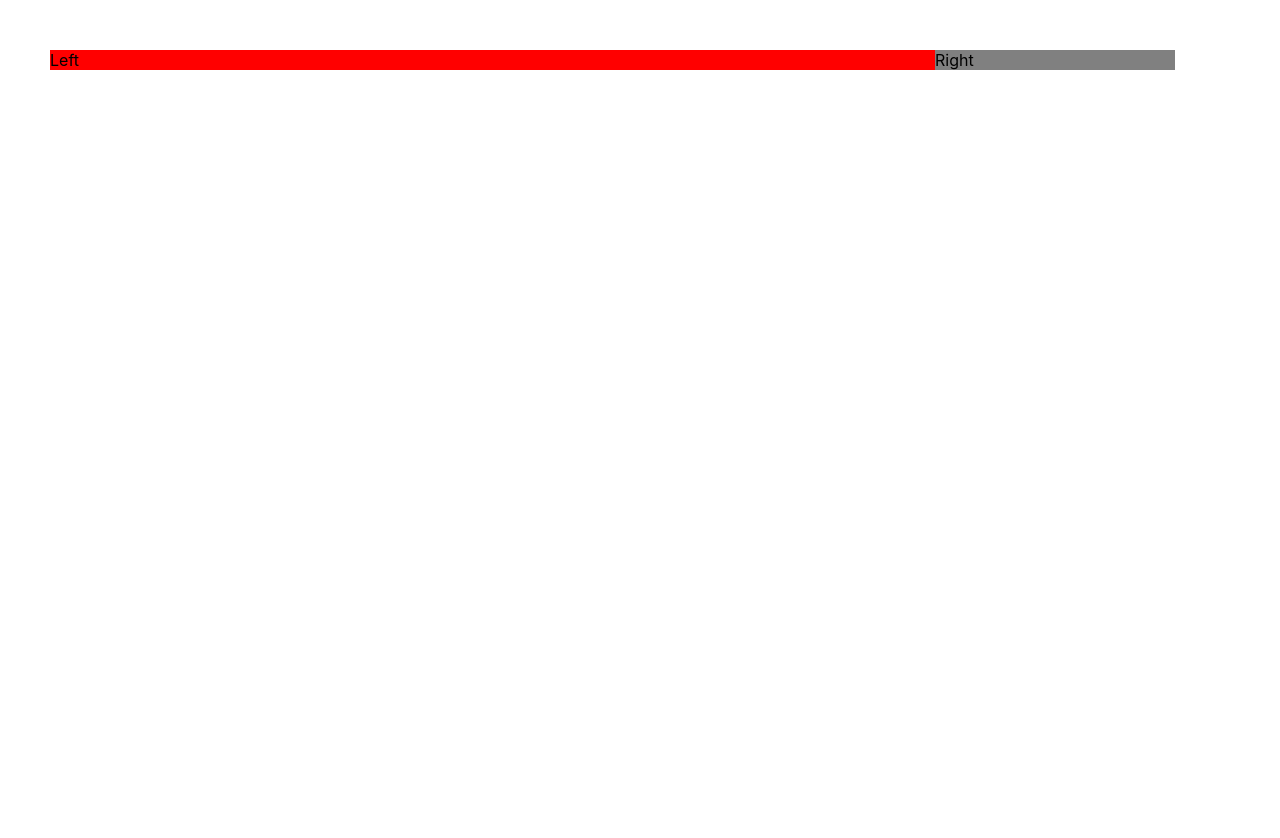
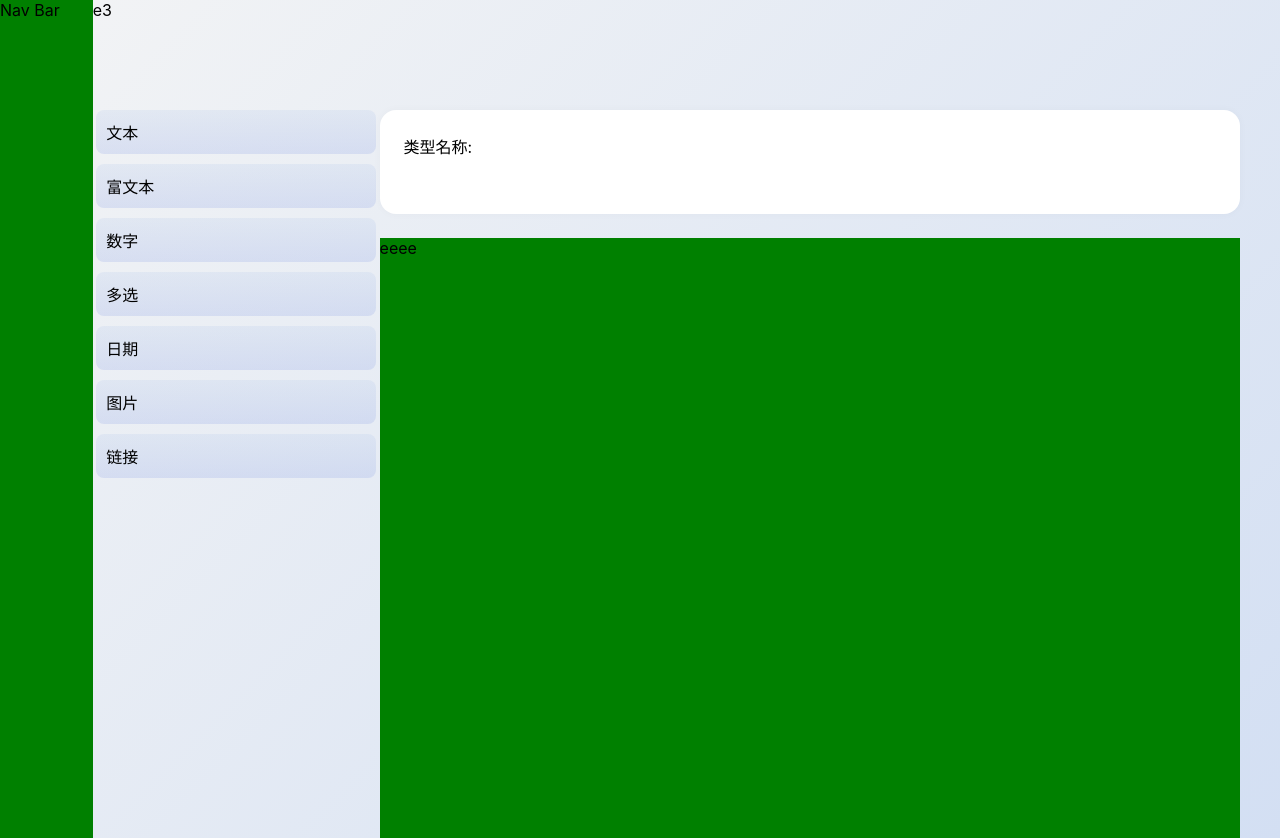
Before and after one commit to xiangxiong/X-Market, a Next.js app in the folder packages/fronted/: page / in a window 1280 px wide. Before the commit the page ends 800 px from the top, so only its background shows below. Built offline with nearby package versions, Linux system fonts and the light colour scheme.

Commit message:
feat: create layout component

```diff
--- a/packages/fronted/pages/component/Content/Content.module.css
+++ b/packages/fronted/pages/component/Content/Content.module.css
@@ -1,17 +1,87 @@
-.workspace{
-    display: flex;
+.workspace {
+    display       : flex;
     flex-direction: row;
-    width: calc(100%-100px);
-    margin: 50px;
+    width         : 100%;
+    background-image: linear-gradient(
+        135deg
+        ,#f3f4f5,#d3dff3);
 }
 
-.content_model{
-    background: red;
-    width: 75%;
+.content_model {
+    width     : 75%;
+    margin-right: 40px;
 }
 
-.sidebar{
-    background: gray;
-    width: 240px;
-    /* width: 25%; */
+.content_elements {
+    background-image: linear-gradient(180deg, #afc5e933, #7d95e333);
+    border-radius   : 8px;
+    padding         : 10px;
+    width           : 280px;
+    margin          : 0 auto;
+    margin-bottom: 10px;
 }
+
+.content_type {
+    width           : 100%;
+    box-shadow      : 0 0 8px 0 #00000008, 0 8px 14px 0 #10213c14;
+    overflow        : hidden;
+    background-color: #fff;
+    border-radius   : 16px;
+    box-shadow      : 0 0 8px 0 #00000008;
+    margin-bottom   : 24px;
+    padding         : 24px;
+    width           : 100%;
+}
+
+.content_type_title {}
+
+.content_type_input {}
+
+.content_input {
+    border       : 1px solid #0000;
+    border-radius: initial;
+    color        : #151515;
+    font-family  : GT Walsheim Pro, sans-serif;
+    font-size    : 24px;
+    font-weight  : 700;
+    height       : 32px;
+    line-height  : 32px;
+    outline      : none;
+    padding      : 0 8px 0 0;
+    position     : relative;
+    width        : 100%;
+}
+
+.wrapper {
+    width: 100%;
+}
+
+.designer {
+    width         : 100%;
+    display       : flex;
+    flex-direction: row;
+}
+
+.toolbar {
+    height: 110px;
+}
+
+.sidebar {
+    width         : 25%;
+    display       : flex;
+    flex-direction: column;
+    margin        : 0 auto;
+}
+
+.content_create_content{
+    width: 100%;
+    height: 600px;
+    background-color: green;
+}
+
+.navigation {
+    width     : 100px;
+    background: green;
+}
+
+.drag_source_element {}
--- a/packages/fronted/pages/component/Content/Content.tsx
+++ b/packages/fronted/pages/component/Content/Content.tsx
@@ -1,12 +1,72 @@
 import React from "react";
 import styles from './Content.module.css';
 
+interface IComponentElementsProps{
+  type:string;
+  icon:string;
+  text:string;
+}
+
 export function Content() {
+
+  const componentElements:IComponentElementsProps[] = [{
+    type:'Text',
+    icon:'Text',
+    text:'文本'
+  },{
+    type:'Rich Text',
+    icon:'Rich Text',
+    text:'富文本'
+  },{
+    type:'Number',
+    icon:'Number',
+    text:'数字'
+  },{
+    type:'Multiple choice',
+    icon:'Multiple choice',
+    text:'多选'
+  },{
+    type:'Date choice',
+    icon:'Multiple choice',
+    text:'日期'
+  },{
+    type:'Date choice',
+    icon:'Multiple choice',
+    text:'图片'
+  },{
+    type:'Date choice',
+    icon:'Multiple choice',
+    text:'链接'
+  }];
+
   return (
     <>
       <div className={styles.workspace}>
-        <div className={styles.content_model}>Left</div>
-        <div className={styles.sidebar}>Right</div>
+        <div className={styles.navigation}>Nav Bar</div>
+        <div className={styles.wrapper}>
+          <div className={styles.toolbar}>e3</div>
+          <div className={styles.designer}>
+            <div className={styles.sidebar}>
+              {/* <div>内容元素</div> */}
+              {
+                componentElements.map((item,key)=> {
+                  return <div className={styles.content_elements} key={key}>{item.text}</div>
+                })
+              }
+            </div>
+            <div className={styles.content_model}>
+              <div className={styles.content_type}>
+                  <div className={styles.content_type_title}>类型名称:</div>
+                  <div className={styles.content_type_input}>
+                    <input className={styles.content_input}/>
+                  </div>
+              </div>
+              <div className={styles.content_create_content}>
+                eeee
+              </div>
+            </div>
+          </div>
+        </div>
       </div>
     </>
   );
--- a/packages/fronted/pages/index.tsx
+++ b/packages/fronted/pages/index.tsx
@@ -15,15 +15,13 @@ interface TabPanelProps {
 
 function TabPanel(props: TabPanelProps) {
   const { children, value, index, ...other } = props;
-
   return (
     <div
       role="tabpanel"
       hidden={value !== index}
       id={`vertical-tabpanel-${index}`}
       aria-labelledby={`vertical-tab-${index}`}
-      {...other}
-    >
+      {...other}>
       {value === index && (
         <Box sx={{ p: 3 }}>
           <Typography>{children}</Typography>
@@ -32,7 +30,6 @@ function TabPanel(props: TabPanelProps) {
     </div>
   );
 }
-
 
 function a11yProps(index: number) {
   return {
@@ -64,7 +61,6 @@ const Home: NextPage = () => {
     //     <Tab label="Project settings" {...a11yProps(1)} />
     //   </Tabs>
     //   <TabPanel value={value} index={0}>
-
     //   </TabPanel>
     // </Box>
   );
```
Also changed, not shown: package.json (line endings or trailing spaces).
